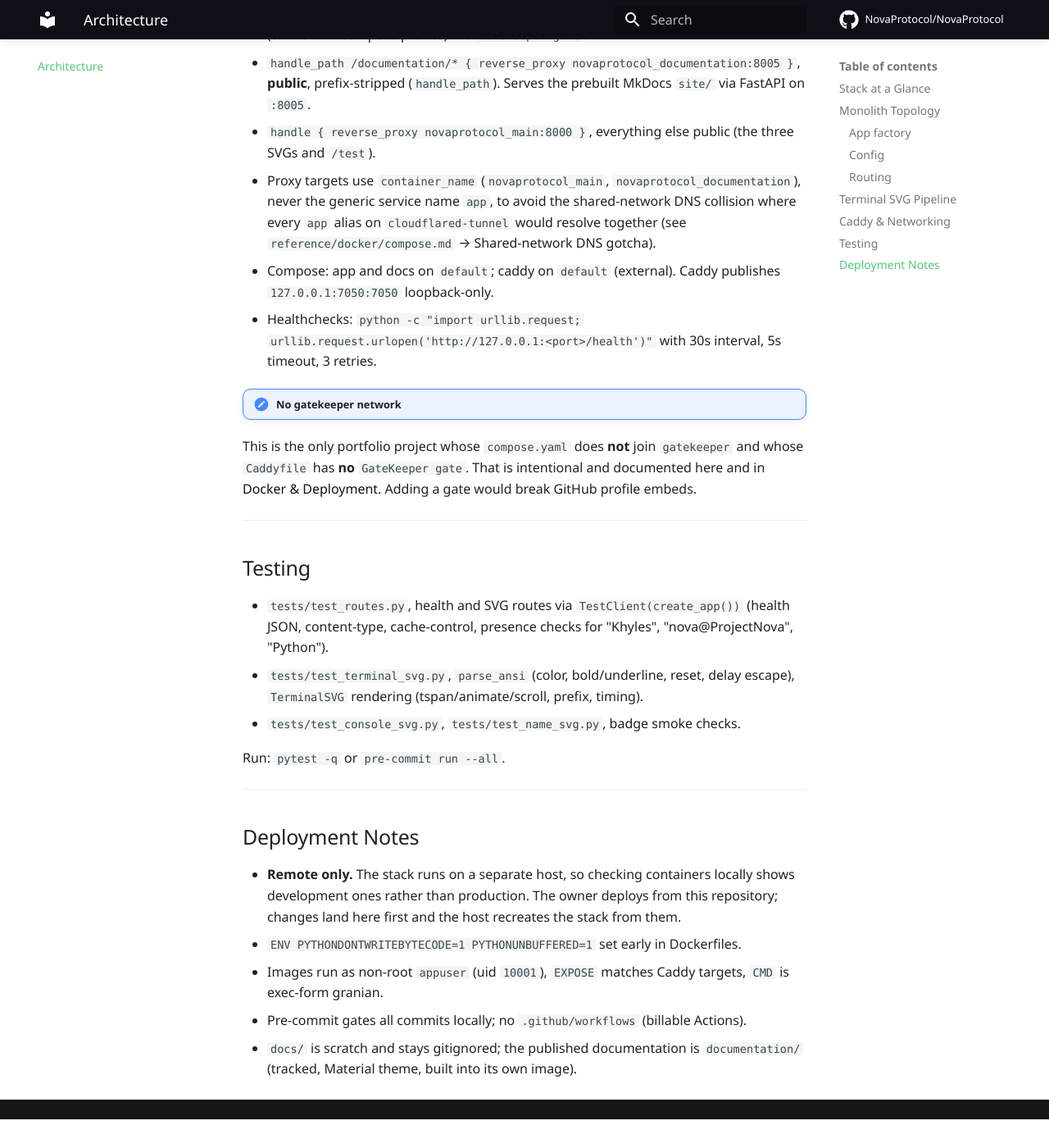
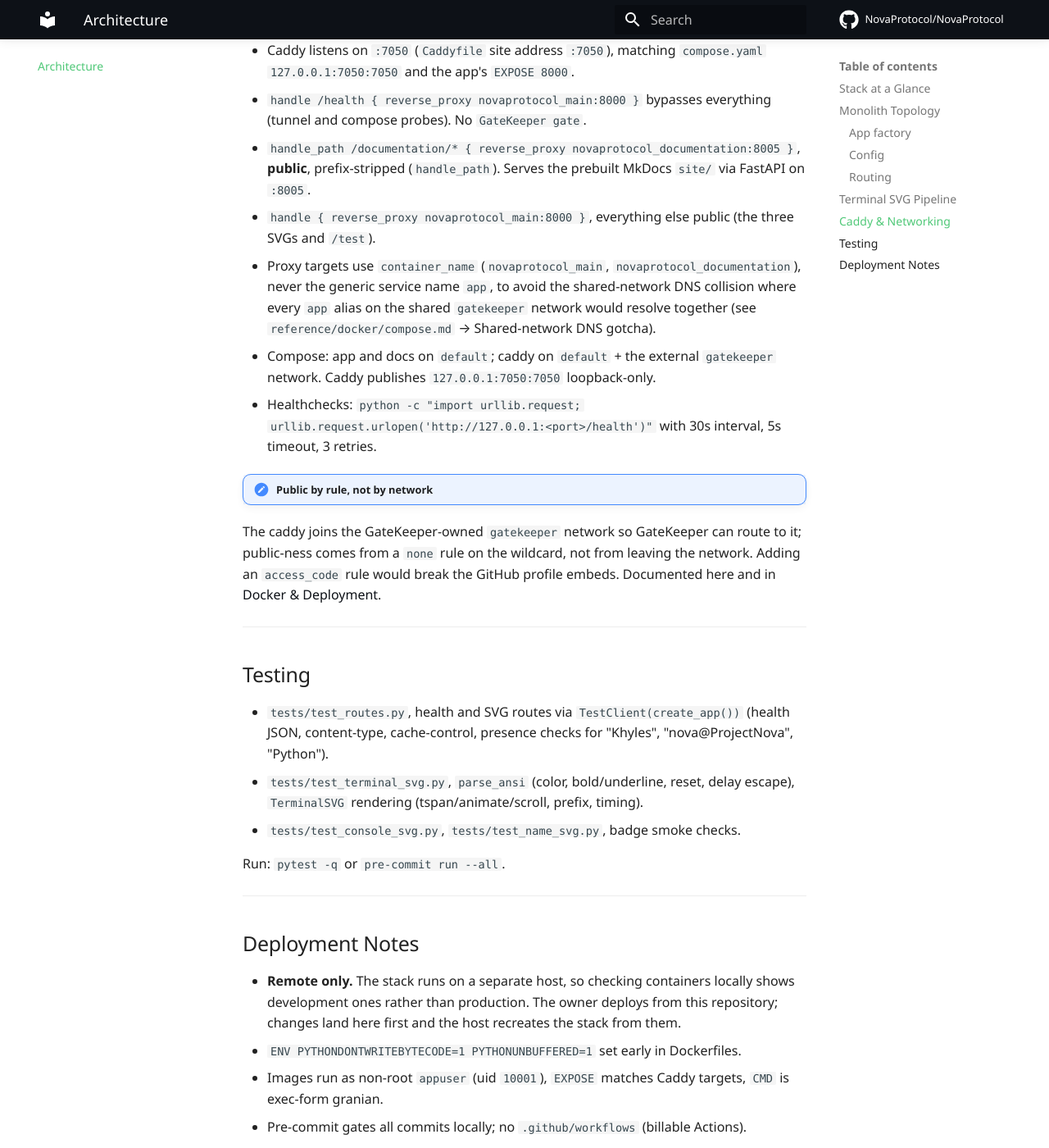
Before and after one commit to NovaProtocol/NovaProtocol, an MkDocs documentation site: the page built from documentation/docs/architecture.md, in a window 1280 px wide and 1400 px high, scrolled down 4108 px. Shown: the whole window at 82% size. Built offline with MkDocs 1.6.1 and Material for MkDocs 9.7.7, drawn with Linux system fonts in a browser that asks for light colours; some web fonts are replaced; comment, search, counter and statistics services are not loaded; before the commit the page ends 5473 px from its top, so only the background shows below that; some of the changed text lies outside the part shown.

Commit message:
docs: correct gateway and network details

````diff
--- a/documentation/docs/architecture.md
+++ b/documentation/docs/architecture.md
@@ -129,7 +129,8 @@ Full deep-dives: [Terminal SVG Overview](terminal-svg/index.md), [SVG Badges](sv
 
 ```mermaid
 graph TB
- TUN["cloudflared tunnel<br/>external network<br/>cloudflared-tunnel"] --> CADDY
+ TUN["cloudflared tunnel"] --> GK["GateKeeper :7000<br/>wildcard, none-rule (public)"]
+ GK --> CADDY
  CADDY["Caddy<br/>:7050<br/>novaprotocol_caddy<br/>caddy:2-alpine"] --> APP["app<br/>novaprotocol_main:8000<br/>granian asgi<br/>python:3.14-slim"]
  CADDY --> DOCS["documentation<br/>novaprotocol_documentation:8005<br/>granian asgi"]
 ```
@@ -138,12 +139,12 @@ graph TB
 - `handle /health { reverse_proxy novaprotocol_main:8000 }` bypasses everything (tunnel and compose probes). No `GateKeeper gate`.
 - `handle_path /documentation/* { reverse_proxy novaprotocol_documentation:8005 }`, **public**, prefix-stripped (`handle_path`). Serves the prebuilt MkDocs `site/` via FastAPI on `:8005`.
 - `handle { reverse_proxy novaprotocol_main:8000 }`, everything else public (the three SVGs and `/test`).
-- Proxy targets use `container_name` (`novaprotocol_main`, `novaprotocol_documentation`), never the generic service name `app`, to avoid the shared-network DNS collision where every `app` alias on `cloudflared-tunnel` would resolve together (see `reference/docker/compose.md` → Shared-network DNS gotcha).
-- Compose: app and docs on `default`; caddy on `default` (external). Caddy publishes `127.0.0.1:7050:7050` loopback-only.
+- Proxy targets use `container_name` (`novaprotocol_main`, `novaprotocol_documentation`), never the generic service name `app`, to avoid the shared-network DNS collision where every `app` alias on the shared `gatekeeper` network would resolve together (see `reference/docker/compose.md` → Shared-network DNS gotcha).
+- Compose: app and docs on `default`; caddy on `default` + the external `gatekeeper` network. Caddy publishes `127.0.0.1:7050:7050` loopback-only.
 - Healthchecks: `python -c "import urllib.request; urllib.request.urlopen('http://127.0.0.1:<port>/health')"` with 30s interval, 5s timeout, 3 retries.
 
-!!! note "No gatekeeper network"
- This is the only portfolio project whose `compose.yaml` does **not** join `gatekeeper` and whose `Caddyfile` has **no** `GateKeeper gate`. That is intentional and documented here and in [Docker & Deployment](docker.md). Adding a gate would break GitHub profile embeds.
+!!! note "Public by rule, not by network"
+ The caddy joins the GateKeeper-owned `gatekeeper` network so GateKeeper can route to it; public-ness comes from a `none` rule on the wildcard, not from leaving the network. Adding an `access_code` rule would break the GitHub profile embeds. Documented here and in [Docker & Deployment](docker.md).
 
 ---
 
@@ -163,4 +164,4 @@ Run: `pytest -q` or `pre-commit run --all`.
 - `ENV PYTHONDONTWRITEBYTECODE=1 PYTHONUNBUFFERED=1` set early in Dockerfiles.
 - Images run as non-root `appuser` (uid `10001`), `EXPOSE` matches Caddy targets, `CMD` is exec-form granian.
 - Pre-commit gates all commits locally; no `.github/workflows` (billable Actions).
-- `docs/` is scratch and stays gitignored; the published documentation is `documentation/` (tracked, Material theme, built into its own image).
+- `docs/` is scratch and stays out of git via `.git/info/exclude`; the published documentation is `documentation/` (tracked, Material theme, built into its own image).
````
Also changed, not shown: documentation/docs/docker.md (+2 -6 lines), documentation/docs/svg-badges/skills-svg.md (+4 -4 lines).
